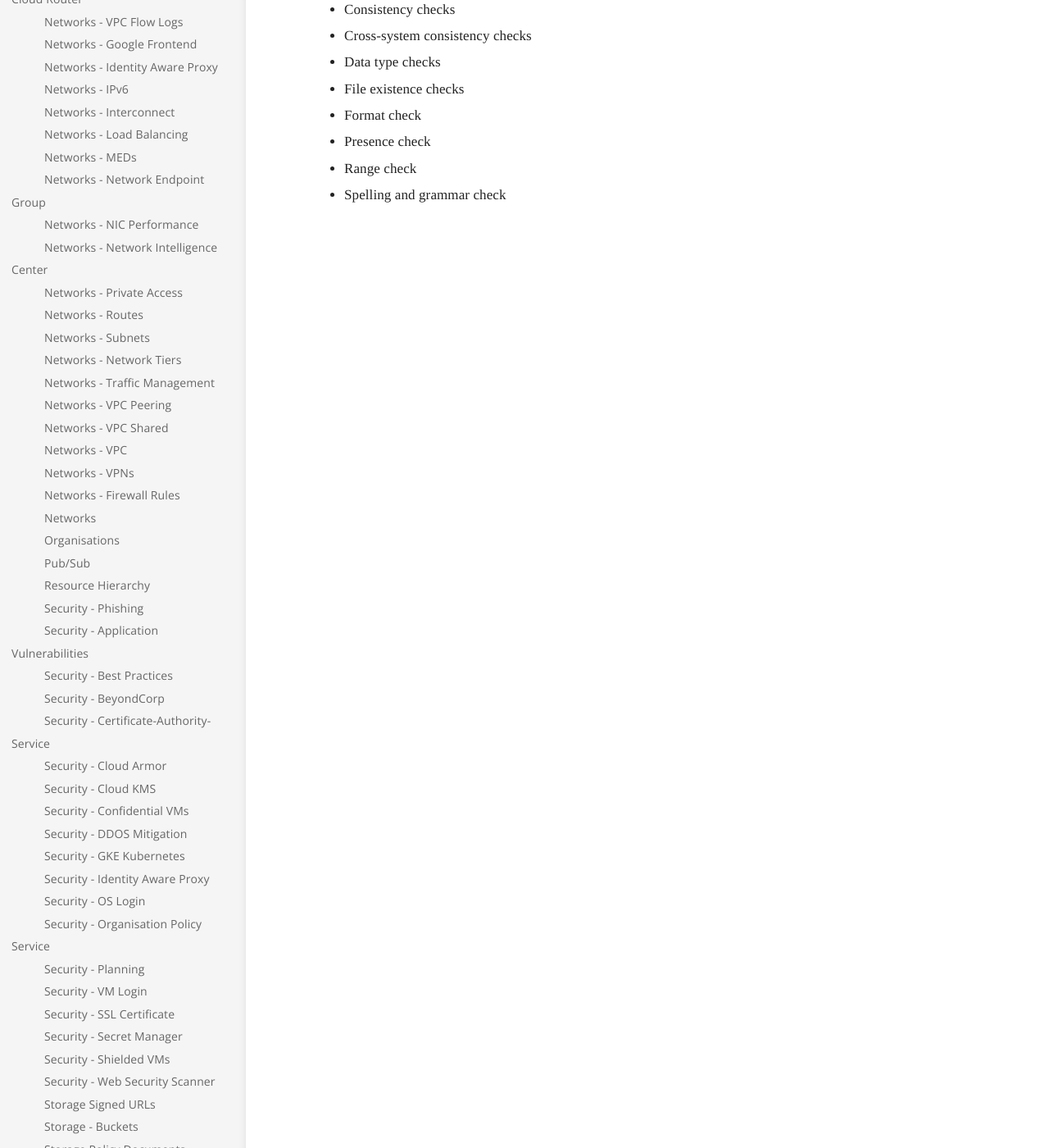
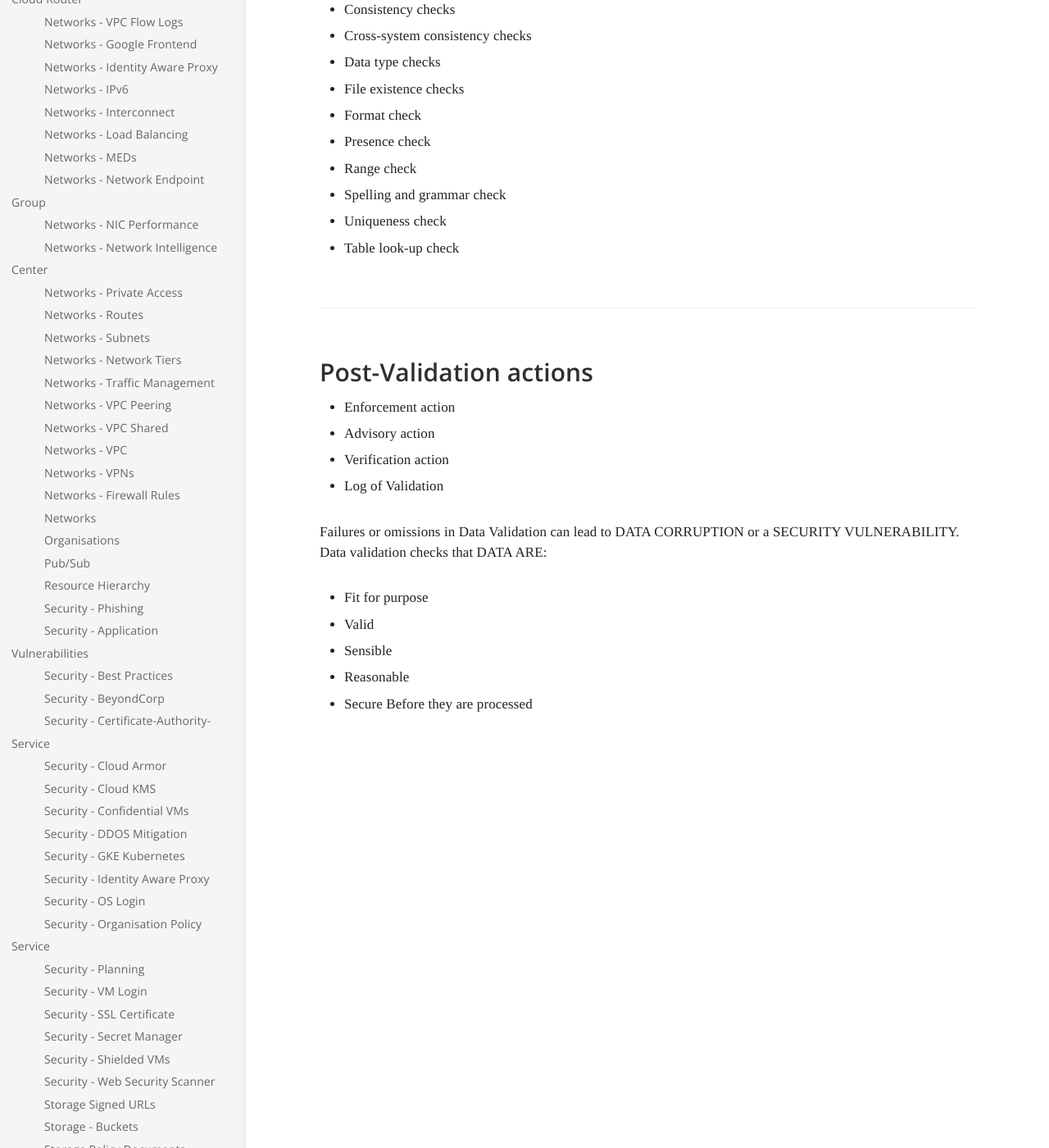
Before and after one commit to TABurrows/taburrows.github.io, a Jekyll site: the page built from _docs/data/validation.md, in a window 1280 px wide and 1400 px high, scrolled down 1970 px. Shown: the whole window at 82% size. Built offline with Jekyll 4.4.1, drawn with Linux system fonts in a browser that asks for light colours.

Commit message:
Update Data Validation

```diff
--- a/_docs/data/validation.md
+++ b/_docs/data/validation.md
@@ -46,3 +46,19 @@ eg. 10-digit pre-2007
 - Presence check
 - Range check
 - Spelling and grammar check
+- Uniqueness check
+- Table look-up check
+
+### Post-Validation actions
+- Enforcement action
+- Advisory action
+- Verification action
+- Log of Validation
+
+Failures or omissions in Data Validation can lead to DATA CORRUPTION or a SECURITY VULNERABILITY. Data validation checks that DATA ARE:
+- Fit for purpose
+- Valid
+- Sensible
+- Reasonable
+- Secure
+Before they are processed
```
